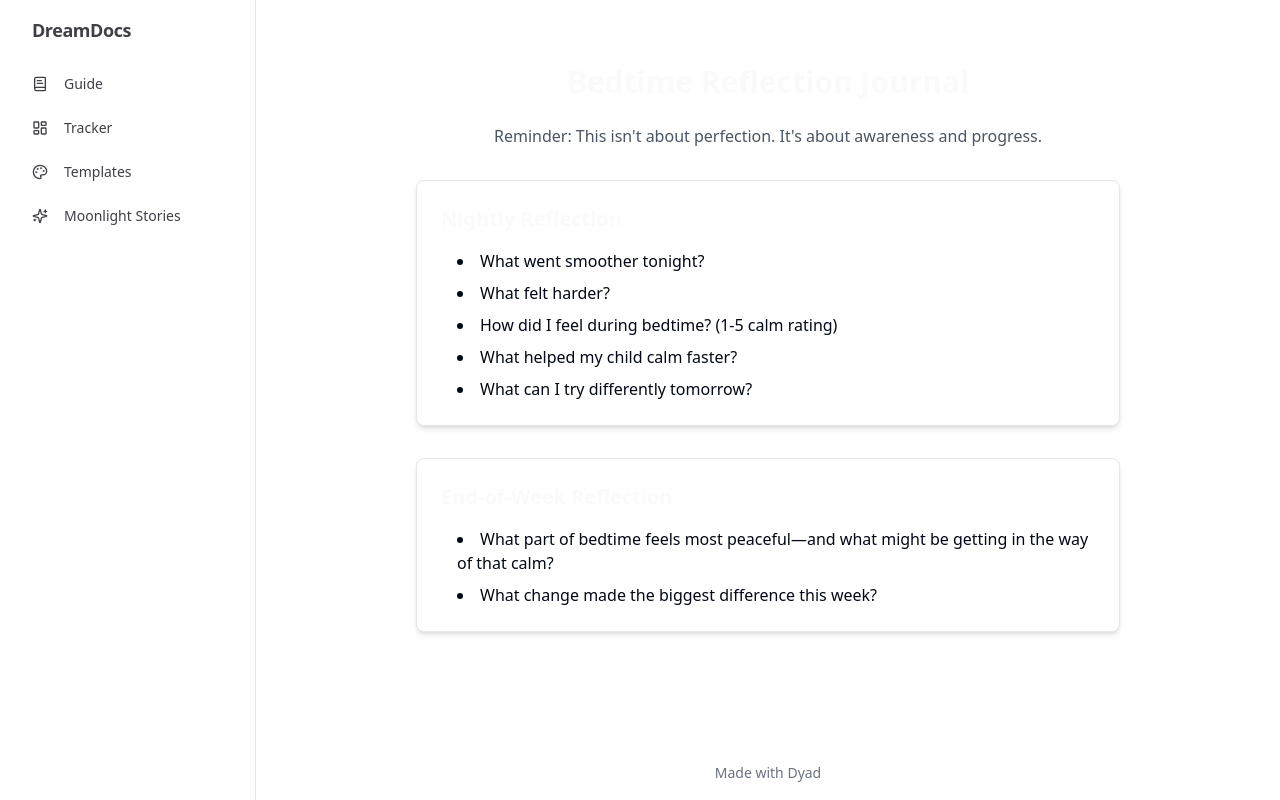
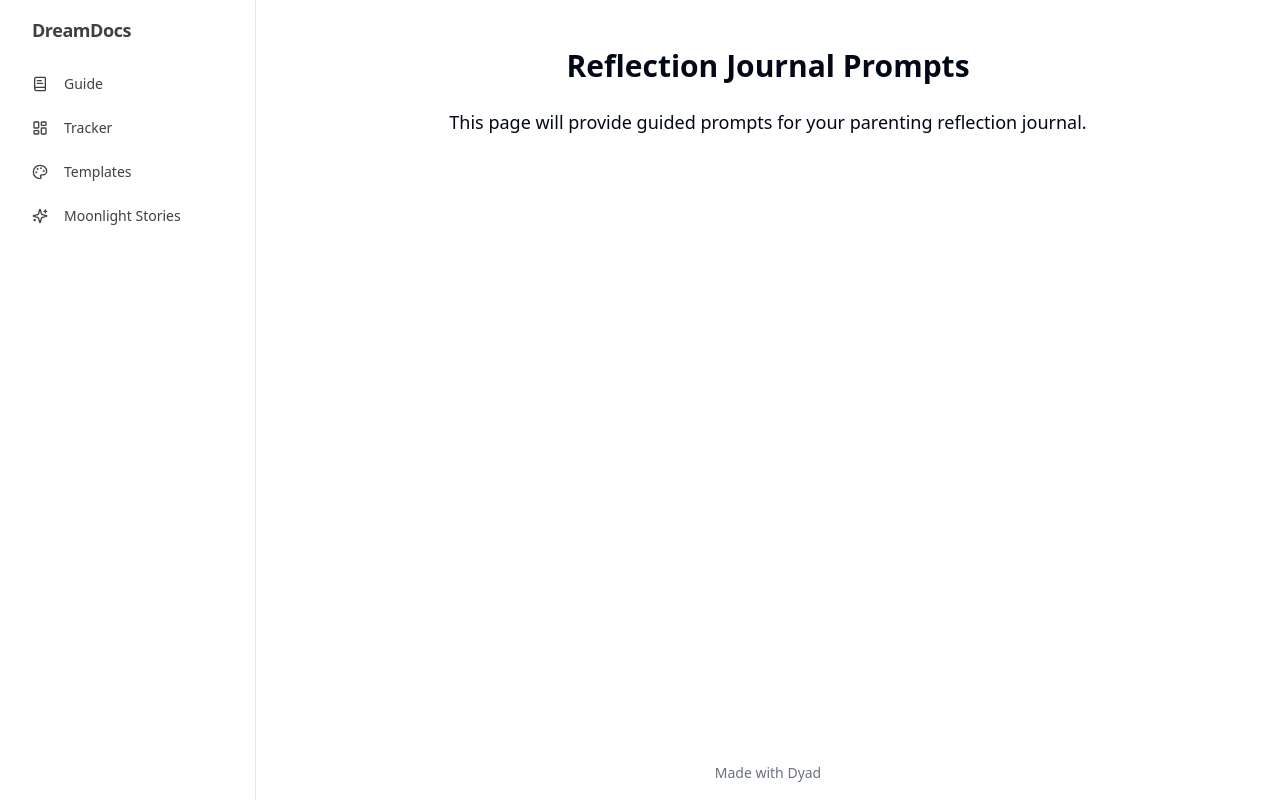
Before and after one commit to WilliamDoc1/bedtime-blueprint-app, a React (Vite) app: page /journal-prompts in a window 1280 px wide. Built offline with nearby package versions, Linux system fonts and the light colour scheme.

Commit message:
[dyad] wrote 1 file(s)

```diff
--- a/src/pages/ReflectionJournal.tsx
+++ b/src/pages/ReflectionJournal.tsx
@@ -1,29 +1,12 @@
-import React from 'react';
+"use client";
 
-const ReflectionJournal = () => {
+import React from "react";
+
+const ReflectionJournal: React.FC = () => {
   return (
-    <div className="content-wrapper p-6 md:p-8 max-w-3xl mx-auto">
-      <h1 className="text-3xl font-bold text-center mb-6 text-sidebar-primary-foreground">Bedtime Reflection Journal</h1>
-      <p className="text-center text-gray-600 mb-8">Reminder: This isn't about perfection. It's about awareness and progress.</p>
-
-      <div className="bg-white p-6 rounded-lg shadow-md border border-gray-200 mb-8">
-        <h2 className="text-xl font-semibold mb-4 text-sidebar-primary-foreground">Nightly Reflection</h2>
-        <ul className="list-disc list-inside space-y-2 ml-4 text-base">
-          <li>What went smoother tonight?</li>
-          <li>What felt harder?</li>
-          <li>How did I feel during bedtime? (1-5 calm rating)</li>
-          <li>What helped my child calm faster?</li>
-          <li>What can I try differently tomorrow?</li>
-        </ul>
-      </div>
-
-      <div className="bg-white p-6 rounded-lg shadow-md border border-gray-200">
-        <h2 className="text-xl font-semibold mb-4 text-sidebar-primary-foreground">End-of-Week Reflection</h2>
-        <ul className="list-disc list-inside space-y-2 ml-4 text-base">
-          <li>What part of bedtime feels most peaceful—and what might be getting in the way of that calm?</li>
-          <li>What change made the biggest difference this week?</li>
-        </ul>
-      </div>
+    <div className="container mx-auto p-4">
+      <h1 className="text-3xl font-bold mb-6 text-center">Reflection Journal Prompts</h1>
+      <p className="text-lg text-center">This page will provide guided prompts for your parenting reflection journal.</p>
     </div>
   );
 };
```
